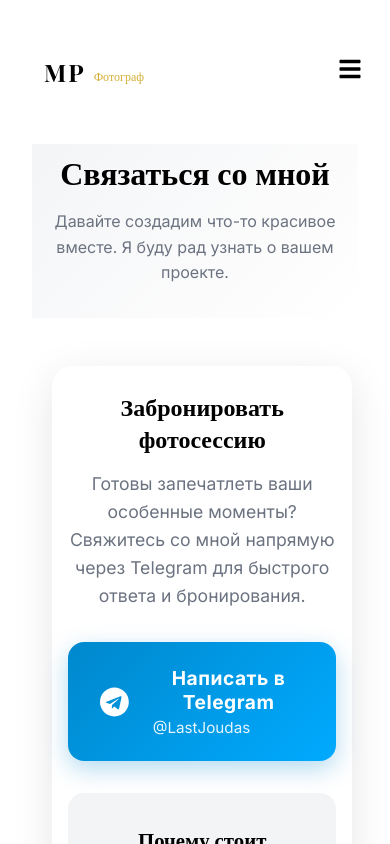
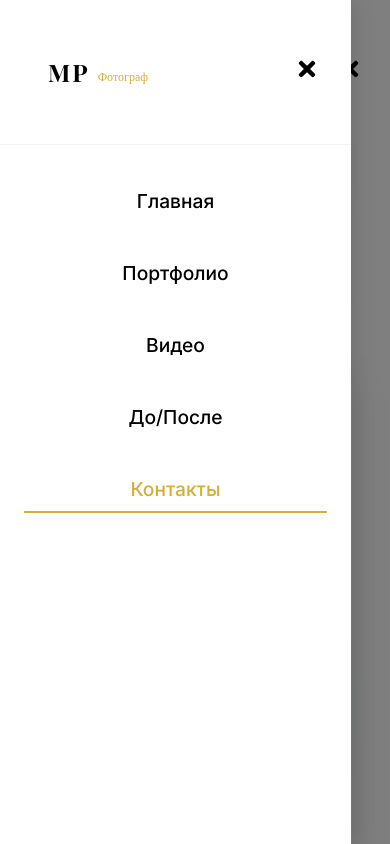
Before and after one commit to Litovic3253/MP_Foto, a React (Vite) app: page /contact in a window 390 px wide. Both pictures are taken after a click on the button "Открыть меню". Shown: the top 844 px of the page. Built offline with nearby package versions, Linux system fonts and the light colour scheme.

Commit message:
Полностью переписал мобильное меню с простой и надежной реализацией

```diff
--- a/src/components/Navbar.css
+++ b/src/components/Navbar.css
@@ -94,33 +94,15 @@
   cursor: pointer;
   border: none;
   padding: 0.5rem;
+  z-index: 1002;
 }
 
 .menu-toggle:hover {
   color: var(--accent-color);
 }
 
-/* Mobile Styles */
-@media (max-width: 768px) {
-  .nav-links-desktop {
-    display: none;
-  }
-
-  .menu-toggle {
-    display: block;
-    z-index: 1002; /* Ensure it's above the menu */
-  }
-
-  .logo-text {
-    font-size: 1.5rem;
-  }
-
-  .logo-subtitle {
-    font-size: 0.75rem;
-  }
-
-  /* Mobile Menu Styles */
-  .mobile-menu-wrapper {
+/* Mobile Menu - Simple Implementation */
+.mobile-menu-simple {
   position: fixed;
   top: 0;
   left: 0;
@@ -139,7 +121,7 @@
   z-index: 1001;
 }
 
-  .mobile-menu {
+.mobile-menu-content {
   position: fixed;
   top: 0;
   left: 0;
@@ -208,10 +190,28 @@
 .mobile-nav-link.active::after {
   width: 100%;
 }
+
+/* Mobile Styles */
+@media (max-width: 768px) {
+  .nav-links-desktop {
+    display: none;
+  }
+
+  .menu-toggle {
+    display: block;
+  }
+
+  .logo-text {
+    font-size: 1.5rem;
+  }
+
+  .logo-subtitle {
+    font-size: 0.75rem;
+  }
 }
 
 @media (max-width: 480px) {
-  .mobile-menu {
+  .mobile-menu-content {
     width: 90%;
     max-width: none;
   }
--- a/src/components/Navbar.jsx
+++ b/src/components/Navbar.jsx
@@ -22,31 +22,15 @@
     setIsOpen(false);
   }, [location]);
 
-  // Simple toggle function
+  // Простая функция переключения меню
   const toggleMenu = () => {
     setIsOpen(!isOpen);
   };
 
-  // Close menu when clicking outside
-  useEffect(() => {
-    const handleClickOutside = (e) => {
-      if (isOpen && !e.target.closest('.mobile-menu') && !e.target.closest('.menu-toggle')) {
+  // Закрытие меню при клике вне его области
+  const handleOutsideClick = () => {
     setIsOpen(false);
-      }
   };
-
-    if (isOpen) {
-      document.addEventListener('click', handleClickOutside);
-      document.body.style.overflow = 'hidden'; // Prevent background scrolling
-    } else {
-      document.body.style.overflow = '';
-    }
-
-    return () => {
-      document.removeEventListener('click', handleClickOutside);
-      document.body.style.overflow = '';
-    };
-  }, [isOpen]);
 
   const navLinks = [
     { name: "Главная", path: "/" },
@@ -88,7 +72,7 @@
             <button
               className="menu-toggle"
               onClick={toggleMenu}
-              aria-label="Toggle menu"
+              aria-label={isOpen ? "Закрыть меню" : "Открыть меню"}
               aria-expanded={isOpen}
             >
               {isOpen ? <FaTimes /> : <FaBars />}
@@ -97,24 +81,11 @@
         </div>
       </motion.nav>
 
-      {/* Mobile Menu - Simplified version */}
-      <AnimatePresence>
+      {/* Мобильное меню - максимально простая реализация */}
       {isOpen && (
-          <div className="mobile-menu-wrapper">
-            <motion.div
-              className="mobile-menu-overlay"
-              initial={{ opacity: 0 }}
-              animate={{ opacity: 1 }}
-              exit={{ opacity: 0 }}
-              onClick={() => setIsOpen(false)}
-            />
-            <motion.div
-              className="mobile-menu"
-              initial={{ x: "-100%" }}
-              animate={{ x: 0 }}
-              exit={{ x: "-100%" }}
-              transition={{ type: "spring", damping: 25, stiffness: 300 }}
-            >
+        <div className="mobile-menu-simple">
+          <div className="mobile-menu-overlay" onClick={handleOutsideClick} />
+          <div className="mobile-menu-content">
             <div className="mobile-menu-header">
               <div className="logo">
                 <span className="logo-text">MP</span>
@@ -122,8 +93,8 @@
               </div>
               <button
                 className="mobile-menu-close"
-                  onClick={() => setIsOpen(false)}
-                  aria-label="Close menu"
+                onClick={handleOutsideClick}
+                aria-label="Закрыть меню"
               >
                 <FaTimes />
               </button>
@@ -137,16 +108,15 @@
                   className={`mobile-nav-link ${
                     location.pathname === link.path ? "active" : ""
                   }`}
-                    onClick={() => setIsOpen(false)}
+                  onClick={handleOutsideClick}
                 >
                   {link.name}
                 </Link>
               ))}
             </div>
-            </motion.div>
+          </div>
         </div>
       )}
-      </AnimatePresence>
     </>
   );
 };
```
Lines whose indentation alone changed are shown as unchanged.
